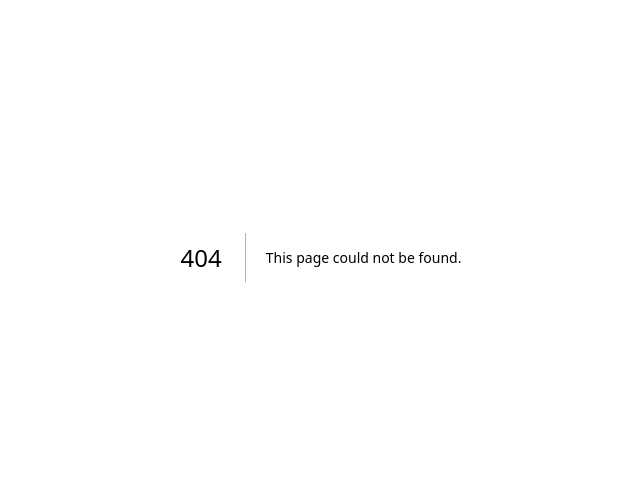
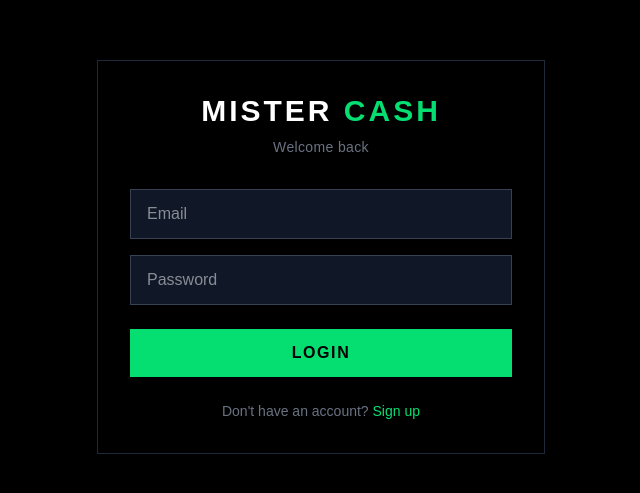
Before and after one commit to RandomMorgan-bt/mistercash, a Next.js app: page /auth in a window 1280 px wide. Before the commit this address had no page. Shown: the part 143-636 px from the top of the page, without its empty margins (319-959 px from the left). Built offline with nearby package versions, Linux system fonts and the light colour scheme; no server answers.

Commit message:
add auth page and supabase connection

```diff
--- /dev/null
+++ b/app/auth/page.js
@@ -0,0 +1,83 @@
+'use client'
+
+import { useState } from 'react'
+import { supabase } from '../../lib/supabase'
+
+export default function Auth() {
+  const [email, setEmail] = useState('')
+  const [password, setPassword] = useState('')
+  const [isLogin, setIsLogin] = useState(true)
+  const [message, setMessage] = useState('')
+  const [loading, setLoading] = useState(false)
+
+  async function handleSubmit() {
+    setLoading(true)
+    setMessage('')
+
+    if (isLogin) {
+      const { error } = await supabase.auth.signInWithPassword({ email, password })
+      if (error) setMessage(error.message)
+      else setMessage('Logged in successfully!')
+    } else {
+      const { error } = await supabase.auth.signUp({ email, password })
+      if (error) setMessage(error.message)
+      else setMessage('Account created! Check your email to confirm.')
+    }
+
+    setLoading(false)
+  }
+
+  return (
+    <main className="min-h-screen bg-black flex items-center justify-center">
+      <div className="w-full max-w-md p-8 border border-gray-800">
+
+        <h1 className="text-3xl font-bold text-white tracking-widest mb-2 text-center">
+          MISTER <span className="text-green-400">CASH</span>
+        </h1>
+
+        <p className="text-gray-500 text-center text-sm mb-8 tracking-wide">
+          {isLogin ? 'Welcome back' : 'Create your account'}
+        </p>
+
+        <input
+          type="email"
+          placeholder="Email"
+          value={email}
+          onChange={e => setEmail(e.target.value)}
+          className="w-full bg-gray-900 text-white border border-gray-700 px-4 py-3 mb-4 outline-none focus:border-yellow-400 transition-all"
+        />
+
+        <input
+          type="password"
+          placeholder="Password"
+          value={password}
+          onChange={e => setPassword(e.target.value)}
+          className="w-full bg-gray-900 text-white border border-gray-700 px-4 py-3 mb-6 outline-none focus:border-yellow-400 transition-all"
+        />
+
+        {message && (
+          <p className="text-green-400 text-sm mb-4 text-center">{message}</p>
+        )}
+
+        <button
+          onClick={handleSubmit}
+          disabled={loading}
+          className="w-full bg-green-400 text-black font-bold py-3 tracking-widest hover:bg-yellow-300 transition-all disabled:opacity-50"
+        >
+          {loading ? 'LOADING...' : isLogin ? 'LOGIN' : 'CREATE ACCOUNT'}
+        </button>
+
+        <p className="text-gray-500 text-center text-sm mt-6">
+          {isLogin ? "Don't have an account? " : "Already have an account? "}
+          <span
+            onClick={() => setIsLogin(!isLogin)}
+            className="text-green-400 cursor-pointer hover:underline"
+          >
+            {isLogin ? 'Sign up' : 'Login'}
+          </span>
+        </p>
+
+      </div>
+    </main>
+  )
+}
--- a/app/page.js
+++ b/app/page.js
@@ -1,17 +1,25 @@
+import Link from 'next/link'
+
 export default function Home() {
   return (
     <main className="min-h-screen bg-black flex flex-col items-center justify-center">
       <div className="text-center">
+
         <h1 className="text-6xl font-bold text-white mb-4 tracking-widest">
-          MISTER <span className="text-yellow-400">CASH</span>
+          MISTER <span className="text-green-400">CASH</span>
         </h1>
+
         <p className="text-gray-400 text-lg mb-8 tracking-wide">
           Your AI mentor. No tests. No grades. Just real skills.
         </p>
-        <button className="bg-yellow-400 text-black font-bold px-8 py-4 text-lg tracking-widest hover:bg-yellow-300 transition-all">
-          GET STARTED
-        </button>
+
+        <Link href="/auth">
+          <button className="bg-green-400 text-black font-bold px-8 py-4 text-lg tracking-widest hover:bg-green-300 transition-all">
+            GET STARTED
+          </button>
+        </Link>
+
       </div>
     </main>
-  );
+  )
 }
--- /dev/null
+++ b/lib/supabase.js
@@ -0,0 +1,6 @@
+import { createClient } from '@supabase/supabase-js'
+
+const supabaseUrl = process.env.NEXT_PUBLIC_SUPABASE_URL
+const supabaseAnonKey = process.env.NEXT_PUBLIC_SUPABASE_ANON_KEY
+
+export const supabase = createClient(supabaseUrl, supabaseAnonKey)
--- a/package.json
+++ b/package.json
@@ -9,6 +9,7 @@
     "lint": "eslint"
   },
   "dependencies": {
+    "@supabase/supabase-js": "^2.100.1",
     "next": "16.2.1",
     "react": "19.2.4",
     "react-dom": "19.2.4"
```
Also changed, not shown: 2 other files (tests, documents, lock files or other folders).
